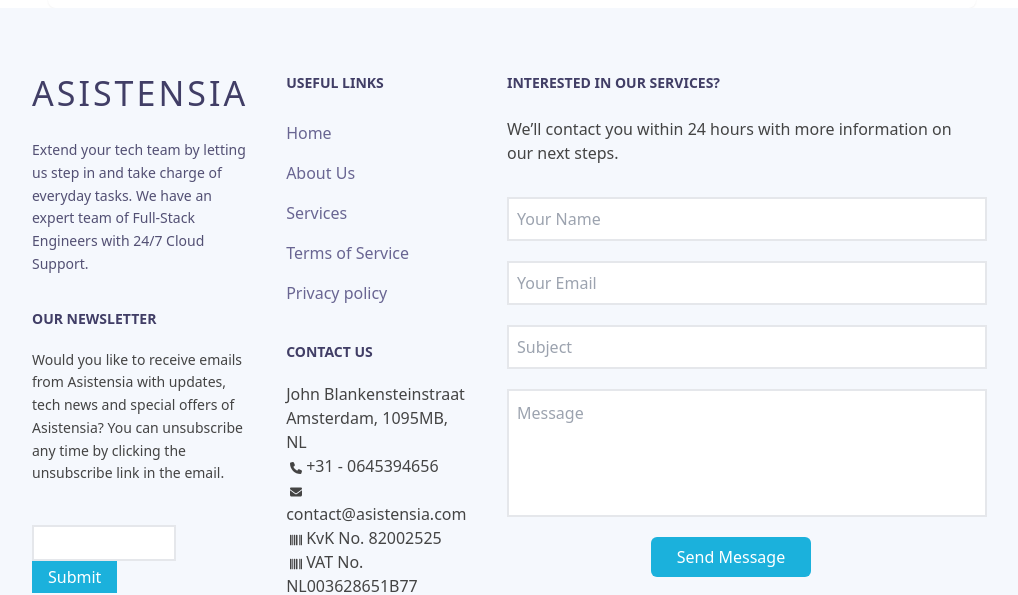
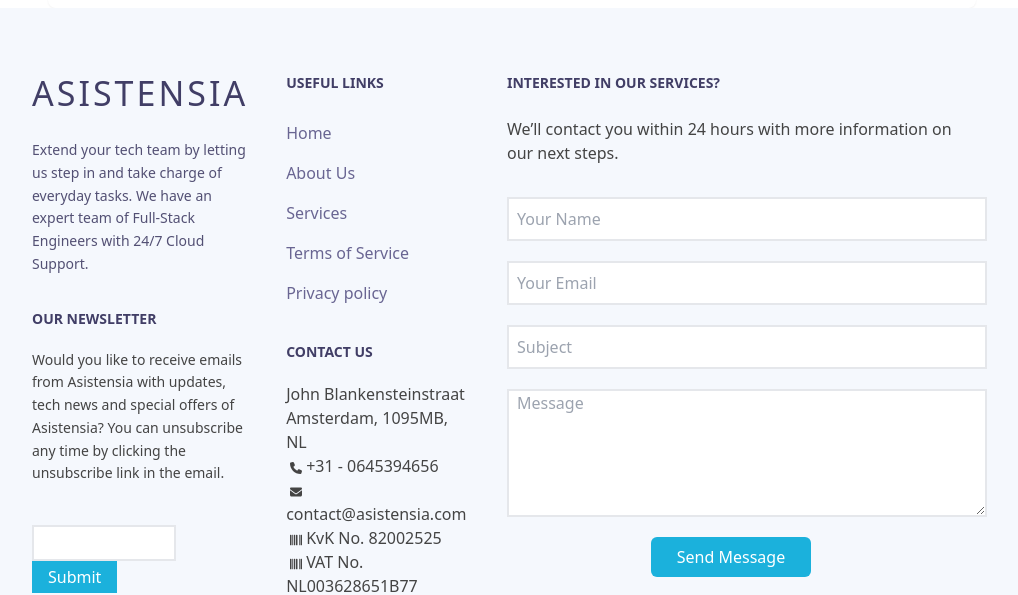
Before and after one commit to Humnashinkhan/Asistensia_Website, a React (Create React App) app: page / in a window 1280 px wide. Shown: the part 8208-8803 px from the top of the page, without its empty margins (128-1146 px from the left). Built offline with nearby package versions, Linux system fonts and the light colour scheme.

Commit message:
added links to the icons

```diff
--- a/src/components/Footer.jsx
+++ b/src/components/Footer.jsx
@@ -30,11 +30,26 @@ const Footer = () => {
       <div className="md:pt-16 p-4">
       <h4 className="font-bold text-[14px] uppercase text-[#413e66]">Useful Links</h4>
       <ul>
-        <li className="text-[16px] text-[#696592] pt-7 hover:text-[#1bb1dc]">Home</li>
-        <li className="text-[16px] text-[#696592] pt-4 hover:text-[#1bb1dc]">About Us</li>
-        <li className="text-[16px] text-[#696592] pt-4 hover:text-[#1bb1dc]">Services</li>
-        <li className="text-[16px] text-[#696592] pt-4 hover:text-[#1bb1dc]">Terms of Service</li>
-        <li className="text-[16px] text-[#696592] pt-4 hover:text-[#1bb1dc]">Privacy policy</li>
+        <li
+        className="text-[16px] text-[#696592] pt-7 hover:text-[#1bb1dc]">
+         <a href="/">Home</a>
+        </li>
+        <li
+        className="text-[16px] text-[#696592] pt-4 hover:text-[#1bb1dc]">
+          <a href="#about">About Us </a>
+        </li>
+        <li
+        className="text-[16px] text-[#696592] pt-4 hover:text-[#1bb1dc]">
+          <a href="#services">Services </a>
+        </li>
+        <li
+        className="text-[16px] text-[#696592] pt-4 hover:text-[#1bb1dc]">
+          <a href="/">Terms of Service </a>
+        </li>
+        <li
+        className="text-[16px] text-[#696592] pt-4 hover:text-[#1bb1dc]">
+         <a href="/">Privacy policy </a>
+        </li>
       </ul>
       <h4 className="font-bold text-[14px] uppercase text-[#413e66] pt-9">Contact Us</h4>
       <p className="text-[16px] text-[#444] pt-5">
@@ -50,18 +65,24 @@ const Footer = () => {
          VAT No. NL003628651B77
       </p>
       <div className="text-white pt-3">
+      <a href="https://x.com/i/flow/login?redirect_after_login=%2FTheAsistensia">
        <FontAwesomeIcon
        icon={faTwitter}
        className="bg-[#1bb1dc] h-4 p-3 m-2 transition duration-300 cursor-pointer hover:bg-[#1993bc] rounded-full"
       />
+      </a>
+      <a href="https://www.facebook.com/asistencia.in/">
       <FontAwesomeIcon
       icon={faFacebookF}
       className="bg-[#1bb1dc] h-4 p-3 m-2 transition duration-300 cursor-pointer hover:bg-[#1993bc] rounded-full"
      />
+     </a>
+     <a href="https://www.linkedin.com/company/asistensia/">
       <FontAwesomeIcon
       icon={faLinkedin}
       className="bg-[#1bb1dc] h-4 p-3 m-2 transition duration-300 cursor-pointer hover:bg-[#1993bc] rounded-full"
     />
+    </a>
     </div>
       </div>
        <div className="md:pt-16 p-5">
@@ -71,22 +92,30 @@ const Footer = () => {
            <input
            className="md:w-[30rem] p-2 border-2 border-gray-200 focus:border-blue-300 focus:outline-none focus:ring-2 focus:ring-blue-200"
            type="text"
+           name="name"
            placeholder='Your Name'
+           required
            />
           <input
            className="md:w-[30rem] p-2 border-2 border-gray-200 focus:border-blue-300 focus:outline-none focus:ring-2 focus:ring-blue-200"
            type="text"
+           email="email"
            placeholder='Your Email'
+           required
            />
            <input
           className="md:w-[30rem] p-2 border-2 border-gray-200 focus:border-blue-300 focus:outline-none focus:ring-2 focus:ring-blue-200"
            type="text"
+           subject="subject"
            placeholder='Subject'
+           required
            />
-          <input
-            className="md:w-[30rem] h-32 border-2 border-gray-200 pb-20 pl-2 focus:border-blue-300 focus:outline-none focus:ring-2 focus:ring-blue-200"
-           type="text"
+          <textarea
+          className="md:w-[30rem] h-32 border-2 border-gray-200 pb-20 pl-2 focus:border-blue-300 focus:outline-none focus:ring-2 focus:ring-blue-200"
+          name="message"
+          id=""
            placeholder='Message'
+           required
            />
           <input
           className="bg-[#1bb1dc] text-white rounded-md hover:bg-[#1993dc] w-40 ml-36 py-2"
```
